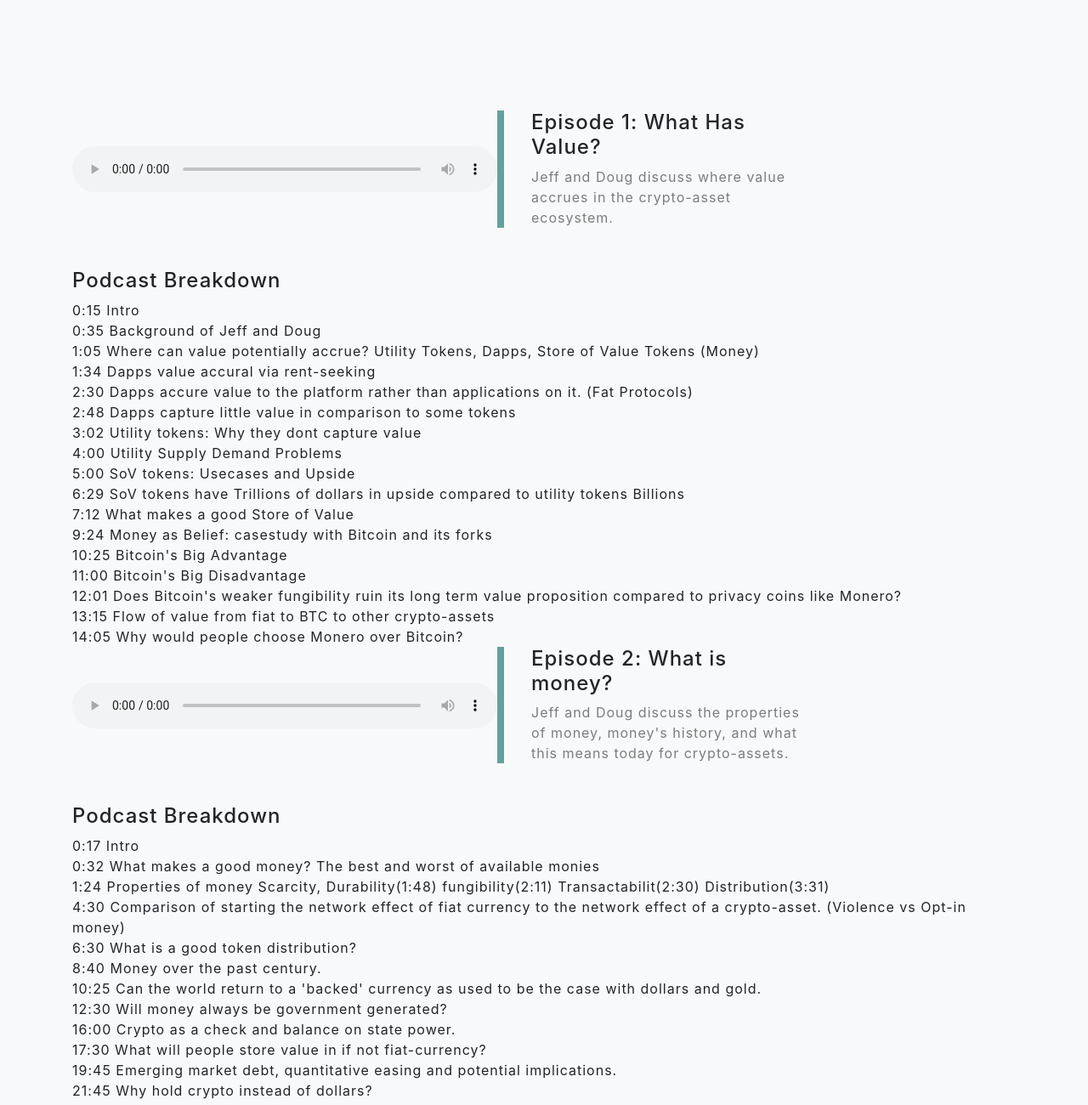
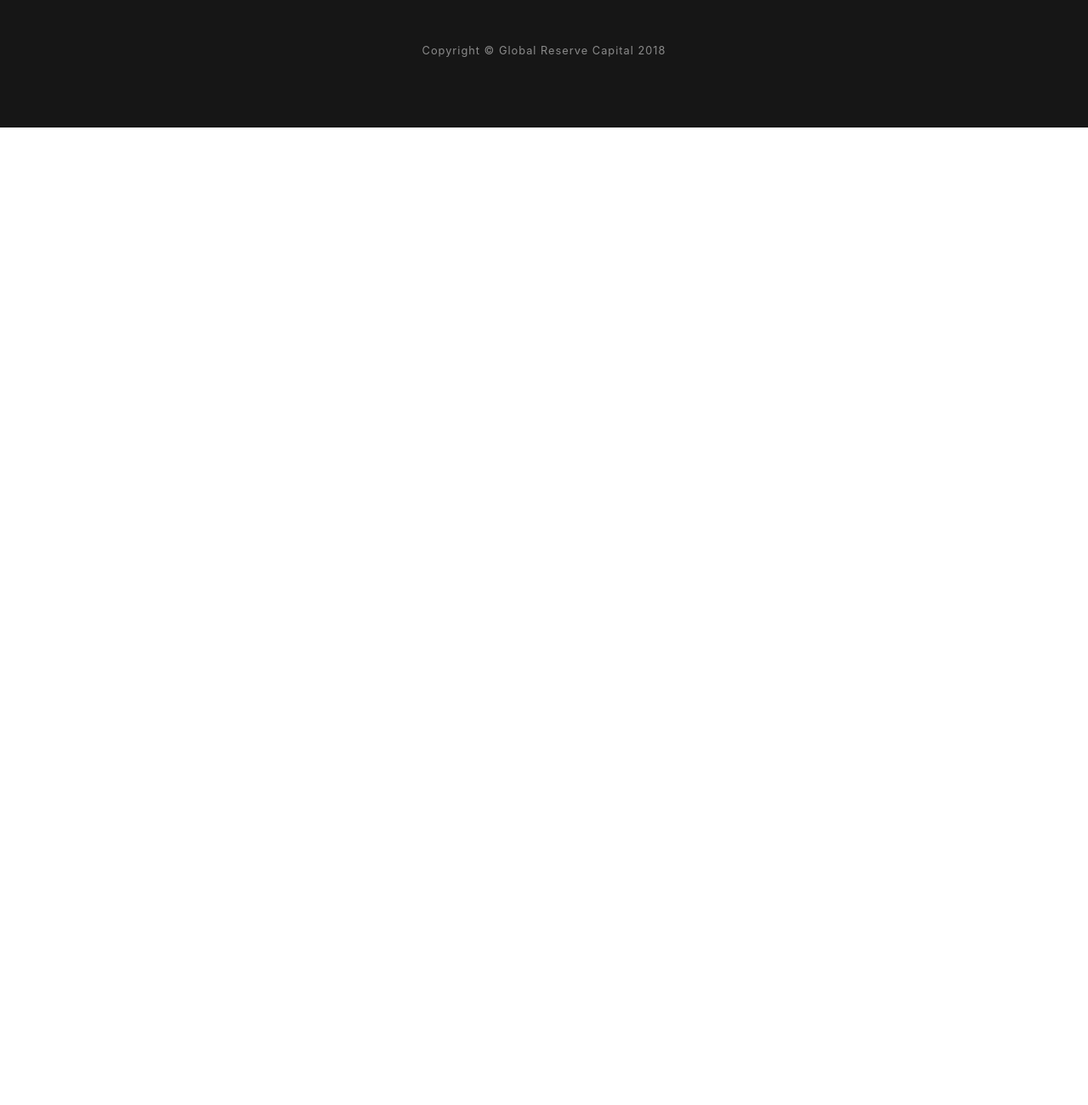
Before and after one commit to esperantomerkato/GRC, a website with bundled scripts: page podcasts.html in a window 1280 px wide. Shown: the part 700-2000 px from the top of the page at 85% size. After the commit the page ends 850 px from the top, so only its background shows below. Built offline with nearby package versions, Linux system fonts and the light colour scheme.

Commit message:
Update podcasts.html

```diff
--- a/podcasts.html
+++ b/podcasts.html
@@ -79,75 +79,6 @@
       </div>
     </section>
 
-    <!-- Projects Section -->
-    <section id="projects" class="projects-section bg-light">
-      <div class="container">
-        <!-- Featured Project Row -->
-        <div class="row align-items-center no-gutters mb-4 mb-lg-5 js-scroll-trigger" id="1">
-						<audio class='my_audio' controls>
-								<source src="podcast.mp3" type="audio/mpeg">
-							Your browser does not support the audio element.
-							</audio>
-          <div class="col-xl-4 col-lg-5">
-            <div class="featured-text text-center text-lg-left">
-              <h4>Episode 1: What Has Value?</h4>
-              <p class="text-black-50 mb-0">
-								Jeff and Doug discuss where value accrues in the crypto-asset ecosystem.
-              </p>
-            </div>
-					</div>
-				</div>
-				<h4>Podcast Breakdown</h4>
-				<div>0:15 Intro</div>
-				<div>0:35 Background of Jeff and Doug</div>
-				<div>1:05 Where can value potentially accrue? Utility Tokens, Dapps, Store of Value Tokens (Money)</div>
-				<div>1:34 Dapps value accural via rent-seeking</div>
-				<div>2:30 Dapps accure value to the platform rather than applications on it. (Fat Protocols)</div>
-        <div>2:48 Dapps capture little value in comparison to some tokens</div>
-        <div>3:02 Utility tokens: Why they dont capture value</div>
-        <div>4:00 Utility Supply Demand Problems</div>
-        <div>5:00 SoV tokens: Usecases and Upside</div>
-        <div>6:29 SoV tokens have Trillions of dollars in upside compared to utility tokens Billions</div>
-        <div>7:12 What makes a good Store of Value</div>
-        <div>9:24 Money as Belief: casestudy with Bitcoin and its forks</div>
-        <div>10:25 Bitcoin's Big Advantage</div>
-        <div>11:00 Bitcoin's Big Disadvantage</div>
-        <div>12:01 Does Bitcoin's weaker fungibility ruin its long term value proposition compared to privacy coins like Monero?</div>
-        <div>13:15 Flow of value from fiat to BTC to other crypto-assets</div>
-        <div>14:05 Why would people choose Monero over Bitcoin?</div>
-      </div>
-      <div class="container">
-        <!-- Featured Project Row -->
-        <div class="row align-items-center no-gutters mb-4 mb-lg-5 js-scroll-trigger" id="2">
-						<audio class='my_audio' controls>
-								<source src="grc2.mp3" type="audio/mpeg">
-							Your browser does not support the audio element.
-							</audio>
-          <div class="col-xl-4 col-lg-5">
-            <div class="featured-text text-center text-lg-left">
-              <h4>Episode 2: What is money?</h4>
-              <p class="text-black-50 mb-0">
-								Jeff and Doug discuss the properties of money, money's history, and what this means today for crypto-assets.
-              </p>
-            </div>
-					</div>
-				</div>
-				<h4>Podcast Breakdown</h4>
-				<div>0:17 Intro</div>
-				<div>0:32 What makes a good money? The best and worst of available monies</div>
-				<div>1:24 Properties of money Scarcity, Durability(1:48) fungibility(2:11) Transactabilit(2:30) Distribution(3:31)</div>
-				<div>4:30 Comparison of starting the network effect of fiat currency to the network effect of a crypto-asset. (Violence vs Opt-in money)</div>
-				<div>6:30 What is a good token distribution?</div>
-        <div>8:40 Money over the past century.</div>
-        <div>10:25 Can the world return to a 'backed' currency as used to be the case with dollars and gold.</div>
-        <div>12:30 Will money always be government generated?</div>
-        <div>16:00 Crypto as a check and balance on state power.</div>
-        <div>17:30 What will people store value in if not fiat-currency?</div>
-        <div>19:45 Emerging market debt, quantitative easing and potential implications.</div>
-        <div>21:45 Why hold crypto instead of dollars?</div>
-      </div>
-    </section>
-
     <!-- Footer -->
     <footer class="bg-black small text-center text-white-50">
       <div class="container">
```
